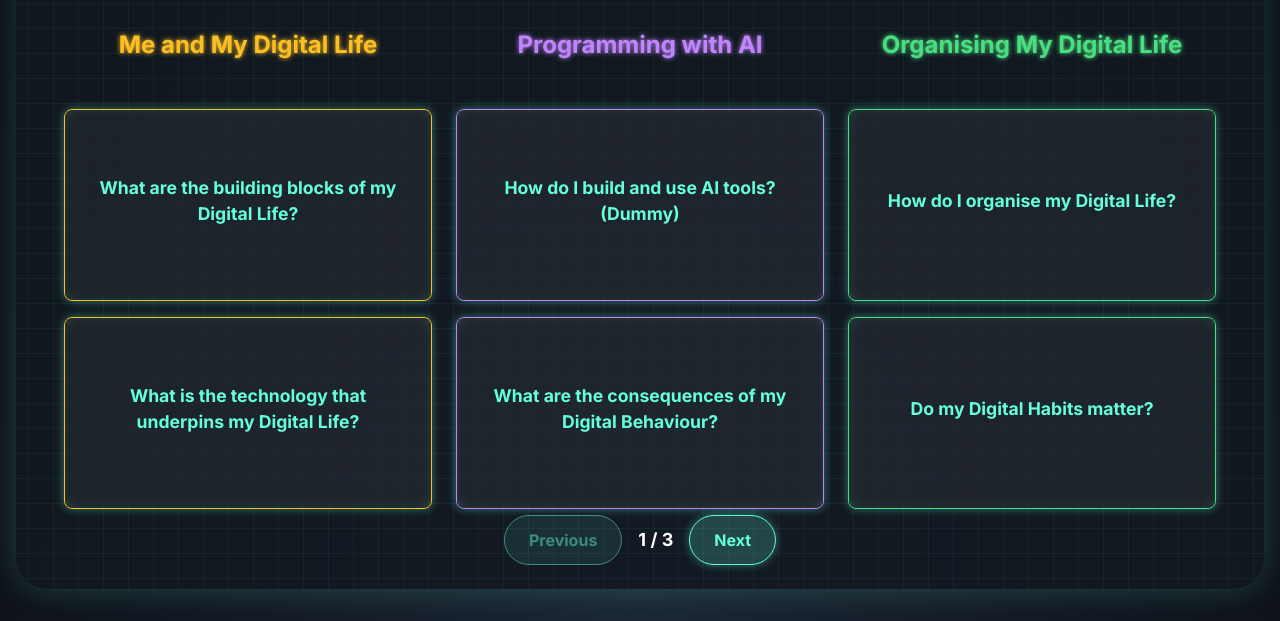
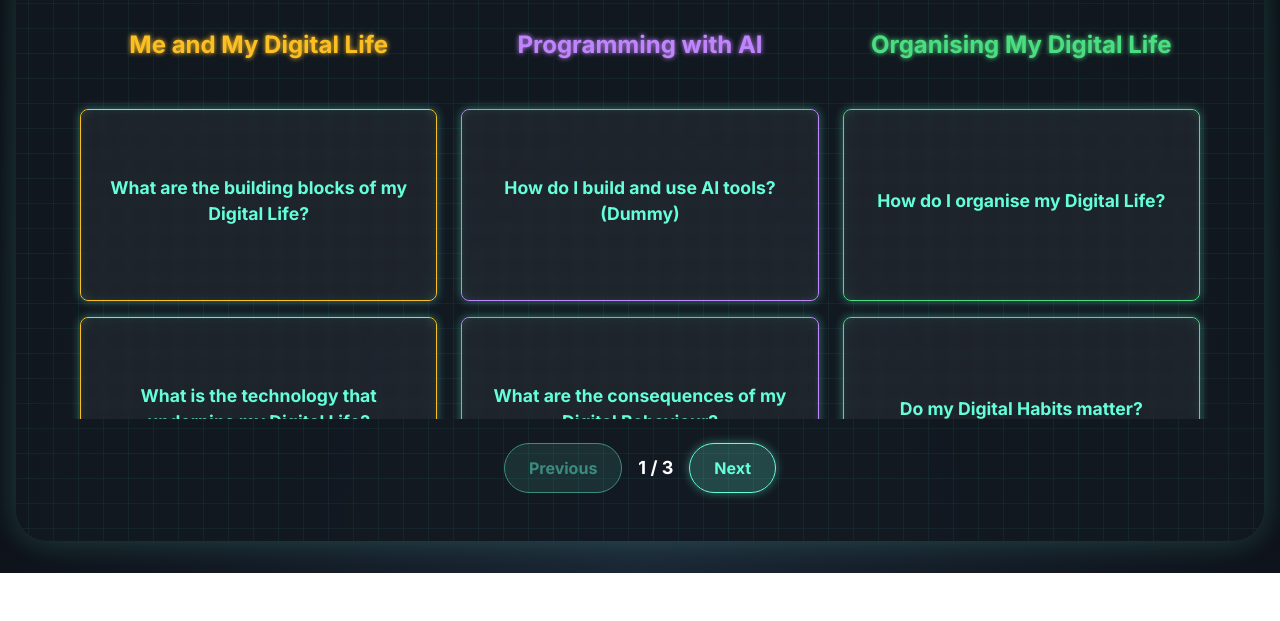
Before and after one commit to doyler442/sim-your-courses, a plain HTML site: page index.html in a window 1280 px wide. Shown: the part 291-912 px from the top of the page. After the commit the page ends 864 px from the top, so only its background shows below. Drawn offline with nearby package versions, Linux system fonts and the light colour scheme.

Commit message:
Update index.html

```diff
--- a/index.html
+++ b/index.html
@@ -31,7 +31,8 @@
             padding: 3rem;
             text-align: center;
             position: relative;
-            min-height: 800px;
+            min-height: 800px; /* Ensures a minimum height */
+            height: 90vh; /* Sets a consistent viewport-based height */
             display: flex;
             flex-direction: column;
             overflow: hidden;
@@ -52,6 +53,7 @@
             text-shadow: 0 0 10px rgba(100, 255, 218, 0.8);
             animation: neon-flicker 1.5s infinite alternate;
             margin-bottom: 2rem; /* Add margin to separate from scene content */
+            flex-shrink: 0; /* Prevent title from shrinking */
         }
         @keyframes neon-flicker {
             0% { opacity: 1; text-shadow: 0 0 5px #64ffda; }
@@ -59,25 +61,40 @@
             100% { opacity: 1; text-shadow: 0 0 5px #64ffda; }
         }
 
-        /* Scene transition styles */
+        /* ----- FIX: Scene Layout Changes ----- */
+
+        /* New container for scenes to manage layout and provide a stable height */
+        #scenes-container {
+            position: relative;
+            flex-grow: 1; /* Allows this container to fill the available vertical space */
+            min-height: 0; /* A flexbox trick to prevent overflow issues in some browsers */
+        }
+
+        /* Scenes are now positioned absolutely within the scenes-container */
         .scene {
-            /* Removed absolute positioning to allow natural flow */
+            position: absolute;
+            top: 0;
+            left: 0;
             width: 100%;
-            display: none; /* Hide scenes by default */
+            height: 100%;
+            display: flex;
             flex-direction: column;
-            justify-content: flex-start; /* Align content to the top */
+            justify-content: flex-start;
             align-items: center;
             opacity: 0;
             transform: scale(0.95);
             transition: opacity 0.5s ease-in-out, transform 0.5s ease-in-out;
+            pointer-events: none; /* Block interaction on hidden scenes */
+            overflow-y: auto; /* Add vertical scroll if content is too tall for the container */
+            padding: 0 1rem 1rem 1rem; /* Add padding for content spacing */
         }
         .scene.active {
-            display: flex; /* Show the active scene */
             opacity: 1;
             transform: scale(1);
+            pointer-events: auto; /* Allow interaction on the active scene */
         }
 
-        /* ----- Game-specific styles below ----- */
+        /* ----- Game-specific styles below (unchanged) ----- */
 
         /* Card container for the flipping effect */
         .poster-card {
@@ -259,7 +276,7 @@
         @media (max-width: 768px) {
             .poster-container {
                 min-height: auto;
-                height: auto;
+                height: auto; /* Allow height to be determined by content on mobile */
                 padding: 1.5rem;
             }
             .main-title {
@@ -285,10 +302,12 @@
             The Digital Architect's<br>Journey
         </h1>
 
+        <!-- FIX: New container for all scenes to stabilize the layout -->
+        <div id="scenes-container">
             <!-- Scene 1: Year One Section -->
             <div id="scene-1" class="scene active">
                 <h2 class="scene-title text-3xl sm:text-4xl font-bold text-gray-200 mb-8 glow-amber">Year One: The Digital Awakening</h2>
-            <div class="grid grid-cols-1 md:grid-cols-3 gap-6 mb-8 w-full">
+                <div class="grid grid-cols-1 md:grid-cols-3 gap-6 w-full">
                     <!-- Me and My Digital Life Section -->
                     <div class="flex flex-col">
                         <h3 class="text-2xl font-bold text-amber-400 mb-4 section-heading">Me and My Digital Life</h3>
@@ -545,15 +564,16 @@
                     </div>
                 </div>
             </div>
+        </div>
 
-        <!-- Navigation controls at the bottom of the poster -->
-        <div class="absolute bottom-6 left-1/2 -translate-x-1/2 flex items-center gap-4">
+        <!-- FIX: Navigation controls are now part of the flex flow, not absolutely positioned -->
+        <div class="flex-shrink-0 pt-6 flex items-center justify-center gap-4">
             <button id="prev-btn" class="nav-button">Previous</button>
             <span id="page-indicator" class="text-white font-bold text-lg">1 / 3</span>
             <button id="next-btn" class="nav-button">Next</button>
         </div>
 
-        <!-- Custom message box -->
+        <!-- Custom message box (this can remain absolutely positioned relative to the main container) -->
         <div id="message-box" class="message-box"></div>
 
     </div>
@@ -589,13 +609,14 @@
              * Updates the UI to show the current scene and navigation state.
              */
             function updateUI() {
-                // Deactivate all scenes
+                // Deactivate all scenes by removing the 'active' class
                 scenes.forEach(scene => {
                     scene.classList.remove('active');
                 });
 
-                // Activate the current scene
-                // Use a timeout to allow the display property to update before adding the active class for the transition
+                // Activate the current scene by adding the 'active' class
+                // The CSS handles the fade/scale transition via opacity and transform
+                // A small timeout can help ensure transitions are smooth
                 setTimeout(() => {
                     scenes[currentSceneIndex].classList.add('active');
                 }, 50);
```
Lines whose indentation alone changed are shown as unchanged.
